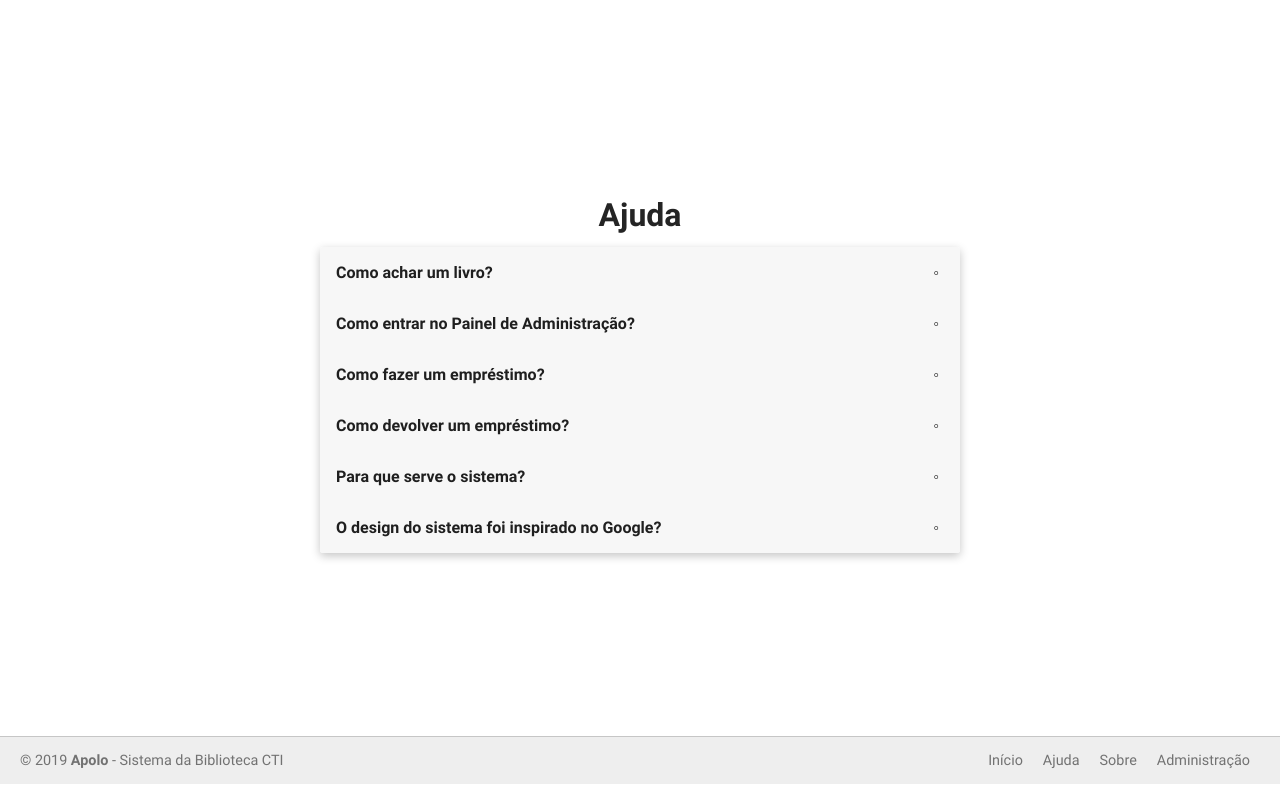
After one commit to ETVO/Apollo, a PHP site: page /faq in a window 1280 px wide. The commit adds this page. Run offline with PHP 8.4, Linux system fonts and the light colour scheme; data that the repository does not hold is empty; some libraries are stand-ins or nearby versions.

Commit message:
Correções II

```diff
--- a/admin/cadusu.php
+++ b/admin/cadusu.php
@@ -33,10 +33,7 @@
                 (DEFAULT, '$nome', $ra, '$newlogin', '$newsenha', '$turma', '$tipo', '$email', '$telefone', $admin, DEFAULT);";
 
                 $res = mysqli_query($conn, $sql);
-
-                $nome = utf8_encode($nome);
                 if(mysqli_affected_rows($conn) > 0){
-                    // echo 'a';
                     echo '<script>
                     alert("Usuário \"'.$nome.'\" inserido com sucesso!");
                     window.location.href = "prg.php?url=main.php?sel=u";
@@ -54,7 +51,6 @@
                     $success = true;
                 }
                 else {
-                    // echo 'b';
                     $erro = mysqli_error($conn);
                     echo '<script>
                     alert("Falha ao inserir administrador \"'.$nome.'\"!\nMais detalhes: '.$erro.'");
--- a/admin/index.php
+++ b/admin/index.php
@@ -139,6 +139,7 @@
             <ul>
                 <li><a href="../admin" class="footerOpt" title="Funções administrativas">Administração</a></li>
                 <li><a href="../sobre" class="footerOpt"  title="Sobre o sistema">Sobre</a></li>
+                <li><a href="../faq" class="footerOpt"  title="Ajuda">Ajuda</a></li>
                 <li><a href="../" class="footerOpt"  title="Página inicial">Início</a></li>
             </ul>
         </div>
--- a/admin/visliv.php
+++ b/admin/visliv.php
@@ -161,7 +161,6 @@
 </head>
 
 <body>
-    <a href="" onclick="window.close();" class="a voltaInicio">Fechar</a><br>
     <a href="main.php?sel=l" class="a voltaInicio">Voltar à Administração</a>
     <div class="textcenter">
         <h3>Visualizar <a href="main.php?sel=l" class="a">Livro</a></h3>
--- a/config/sql/user.sql
+++ b/config/sql/user.sql
@@ -3,7 +3,7 @@ DROP TABLE IF EXISTS user;
 CREATE TABLE user (
     id_user SERIAL PRIMARY KEY,
     nome VARCHAR(70) NOT NULL,
-    ra VARCHAR(7) UNIQUE,
+    ra VARCHAR(7),
     login VARCHAR(20) UNIQUE NOT NULL,
     senha TEXT NOT NULL,
     turma VARCHAR(7),
--- /dev/null
+++ b/css/ajuda.css
@@ -0,0 +1,92 @@
+.ajuda {
+  margin: auto;
+  width: 50%;
+  height: 100%;
+  display: flex;
+}
+
+.ajudaContent {
+  margin: auto;
+}
+
+body {
+  height: 92vh;
+}
+
+h1 {
+  margin: 0;
+  line-height: 2;
+  text-align: center;
+}
+
+h2 {
+  margin: 0 0 .5em;
+  font-weight: normal;
+}
+
+input {
+  position: absolute;
+  opacity: 0;
+  z-index: -1;
+}
+
+/* Accordion styles */
+.tabs {
+  border-radius: 3px;
+  overflow: hidden;
+  -webkit-box-shadow: 0px 3px 10px 0px rgba(0,0,0,0.23);
+  -moz-box-shadow: 0px 3px 10px 0px rgba(0,0,0,0.23);
+  box-shadow: 0px 3px 10px 0px rgba(0,0,0,0.23);
+}
+
+.tab {
+  width: 100%;
+  color: white;
+  overflow: hidden;
+}
+
+.tab-label {
+  display: flex;
+  justify-content: space-between;
+  padding: 1em;
+  background: rgb(247, 247, 247);
+  font-weight: bold;
+  cursor: pointer;
+  color: rgb(31, 31, 31);
+
+  transition: background .35s;
+}
+
+.tab-label:hover {
+  background: #d1d1d1;
+}
+
+.tab-label::after {
+  content: "\25E6";
+  width: 1em;
+  height: 1em;
+  text-align: center;
+  transition: all .35s;
+}
+
+.tab-content {
+  max-height: 0;
+  padding: 0 1em;
+  background: white;
+  transition: all .35s;
+}
+
+input:checked + .tab-label {
+  background: #fffab5;
+}
+
+input:checked + .tab-label::after {
+  /* -webkit-transform: rotate(90deg);
+          transform: rotate(90deg); */
+  content: "\2022";
+}
+
+input:checked ~ .tab-content {
+  max-height: 100vh;
+  padding: 1em;
+}
--- a/css/main.css
+++ b/css/main.css
@@ -89,7 +89,7 @@ html {
 [type="email"],
 select,
 textarea {
-	padding: 8px;
+	padding: 5px;
 	border: solid 1px rgba(0, 0, 0, 0.4);
 	border-radius: 2px;
 	width: 100%;
--- a/css/vis.css
+++ b/css/vis.css
@@ -76,7 +76,7 @@
 }
 
 .visualizarInfo label::after {
-    content: ":";
+    /* content: ":"; */
 }
 
 .visualizarInfo h3 {
--- /dev/null
+++ b/faq/index.php
@@ -0,0 +1,90 @@
+<?php
+    session_start();
+    session_destroy();
+    session_start();
+
+    $titles = [
+        'Como achar um livro?',
+        'Como entrar no Painel de Administração?',
+        'Como fazer um empréstimo?',
+        'Como devolver um empréstimo?',
+        'Para que serve o sistema?',
+        'O design do sistema foi inspirado no Google?'
+    ];
+
+    $items =
+    ['Do magna pariatur voluptate ullamco sint aute cupidatat sunt aliqua eiusmod fugiat enim.',
+    ' Eu nulla in ea qui labore esse in culpa excepteur eiusmod.',
+    ' Esse irure culpa duis nulla ut esse voluptate elit consectetur ullamco nulla laboris aliqua. ',
+    'Quis eu sint esse tempor mollit anim irure ea quis elit ad fugiat mollit. Adipisicing quis dolor ullamco anim aliquip amet enim.']
+
+
+?>
+
+<!DOCTYPE html>
+<html lang="pt-br">
+
+<head>
+    <meta http-equiv="Content-Type" content="text/html; charset=utf-8">
+    <meta name="viewport" content="width=device-width, initial-scale=1.0">
+    <meta http-equiv="X-UA-Compatible" content="ie=edge">
+
+    <title>Sobre - Apolo</title>
+    <link rel="stylesheet" href="../css/main.css">
+    <link rel="stylesheet" href="../css/header.css">
+    <link rel="stylesheet" href="../css/ajuda.css">
+    <link rel="stylesheet" href="../css/search.css">
+    <link rel="stylesheet" href="../css/footer.css">
+    <script src="../config/js/sweetalert.min.js"></script>
+    <link rel="shortcut icon" href="../favicon.ico">
+
+    <meta charset="UTF-8">
+    <meta name="viewport" content="width=device-width, initial-scale=1.0">
+    <meta http-equiv="X-UA-Compatible" content="ie=edge">
+
+    <script src="https://kit.fontawesome.com/085f790a05.js"></script>
+
+    <title>Ajuda</title>
+</head>
+
+<body>
+    <div class="ajuda">
+        <div class="ajudaContent">
+            <h1>Ajuda</h1>
+            <div class="tabs">
+                <?php
+                    for($i = 0; $i < sizeof($titles); $i++)
+                    {
+                        ?>
+                            <div class="tab">
+                                <input type="checkbox" id="chck<?php echo $i ?>">
+                                <label class="tab-label" for="chck<?php echo $i ?>"><?php echo $titles[$i] ?></label>
+                                <div class="tab-content">
+                                <?php echo $items[$i] ?>
+                                </div>
+                            </div>
+                        <?php
+                    }
+                ?>
+            </div>
+        </div>
+    </div>
+
+    <div class="footer">
+        <div class="footerDesc">
+            © 2019 <b><a href="../main" title="Início">Apolo</a></b> - Sistema da Biblioteca CTI
+        </div>
+        <div class="footerItems">
+            <ul>
+                <li><a href="../admin" class="footerOpt" title="Funções administrativas">Administração</a></li>
+                <li><a href="../sobre" class="footerOpt"  title="Sobre o sistema">Sobre</a></li>
+                <li><a href="../faq" class="footerOpt"  title="Ajuda">Ajuda</a></li>
+                <li><a href="../" class="footerOpt"  title="Página inicial">Início</a></li>
+            </ul>
+        </div>
+    </div>
+</body>
+
+<script src="../js/main.js"></script>
+<script src="../js/ajuda.js"></script>
+</html>
--- a/main/index.php
+++ b/main/index.php
@@ -56,6 +56,7 @@
                 <ul>
                     <li><a href="../admin" class="footerOpt" title="Funções administrativas">Administração</a></li>
                     <li><a href="../sobre" class="footerOpt"  title="Sobre o sistema">Sobre</a></li>
+                    <li><a href="../faq" class="footerOpt"  title="Ajuda">Ajuda</a></li>
                     <li><a href="../" class="footerOpt"  title="Página inicial">Início</a></li>
                 </ul>
             </div>
--- a/search/index.php
+++ b/search/index.php
@@ -345,8 +345,10 @@
             </div>
             <div class="footerItems">
                 <ul>
-                    <li><a href="../admin" target="_blank" class="footerOpt" title="Funções administrativas">Administração</a></li>
+                    <li><a href="../admin" class="footerOpt" title="Funções administrativas">Administração</a></li>
                     <li><a href="../sobre" class="footerOpt"  title="Sobre o sistema">Sobre</a></li>
+                    <li><a href="../faq" class="footerOpt"  title="Ajuda">Ajuda</a></li>
+                    <li><a href="../" class="footerOpt"  title="Página inicial">Início</a></li>
                 </ul>
             </div>
         </div>
--- a/sobre/index.php
+++ b/sobre/index.php
@@ -55,6 +55,7 @@ session_start();
             <ul>
                 <li><a href="../admin" class="footerOpt" title="Funções administrativas">Administração</a></li>
                 <li><a href="../sobre" class="footerOpt"  title="Sobre o sistema">Sobre</a></li>
+                <li><a href="../faq" class="footerOpt"  title="Ajuda">Ajuda</a></li>
                 <li><a href="../" class="footerOpt"  title="Página inicial">Início</a></li>
             </ul>
         </div>
```
Also changed, not shown: admin/log.html (+1 -1 lines), admin/usu.php (+7 -8 lines), admin/visusu.php (+108 -161 lines), css/mainadm.css (+7 -0 lines), js/ajuda.js (added).
